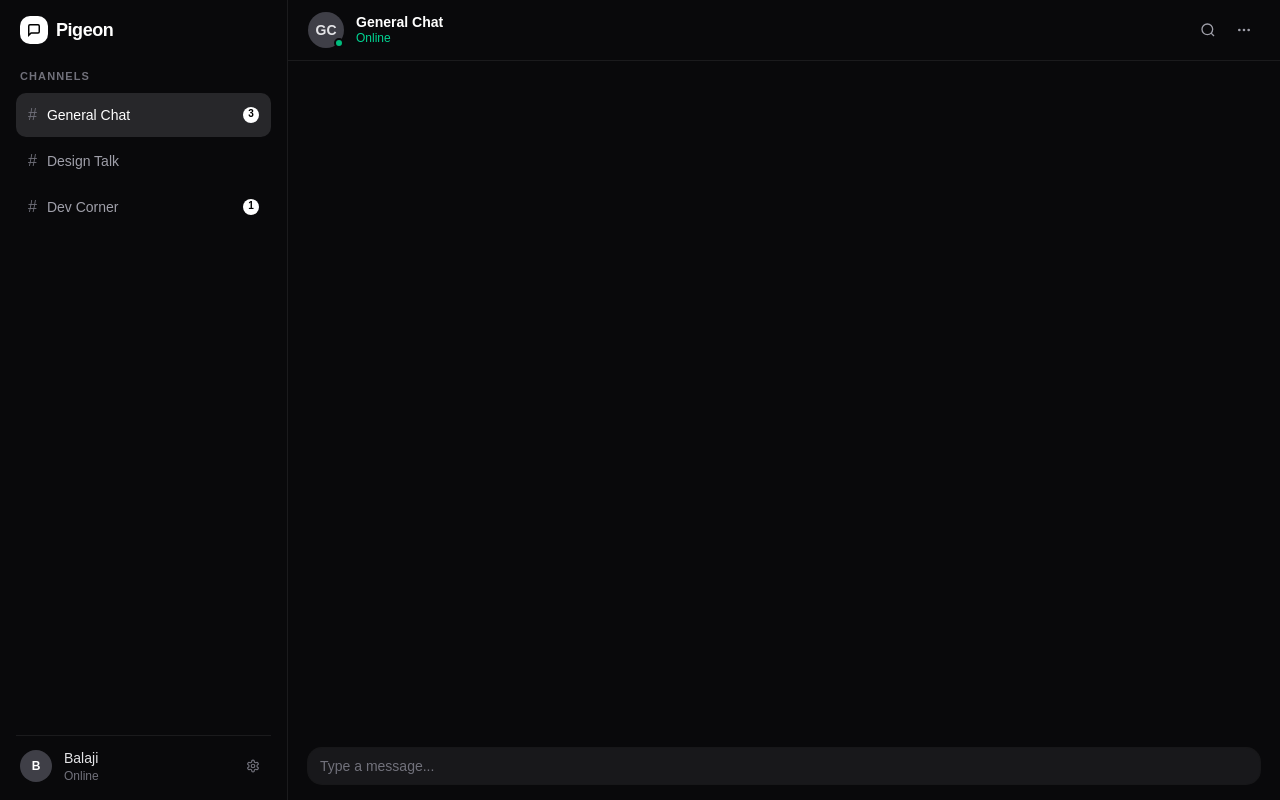
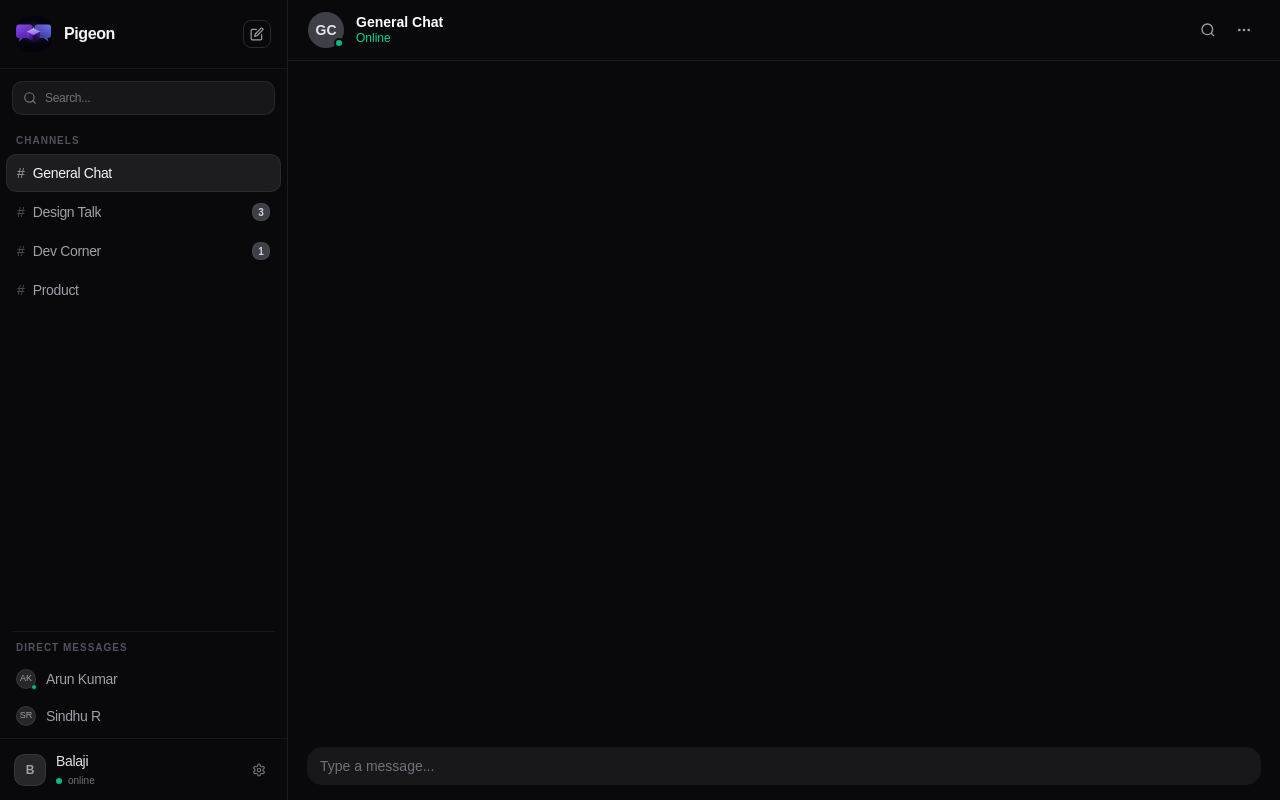
Before and after one commit to balajixog/Pigeon-Messager, a React (Vite) app in the folder client/: page / in a window 1280 px wide. Built offline with nearby package versions, Linux system fonts and the light colour scheme.

Commit message:
refactor:chatSidebar

```diff
--- a/client/src/features/chat/components/ChatSidebar.jsx
+++ b/client/src/features/chat/components/ChatSidebar.jsx
@@ -1,65 +1,371 @@
-// ChatSidebar.jsx
 import { useState } from "react";
 import { motion } from "motion/react";
 
 const rooms = [
-  { id: 1, name: "General Chat", unread: 3, active: true },
-  { id: 2, name: "Design Talk", unread: 0, active: false },
-  { id: 3, name: "Dev Corner", unread: 1, active: false },
+  { id: 1, name: "General Chat", unread: 0 },
+  { id: 2, name: "Design Talk", unread: 3 },
+  { id: 3, name: "Dev Corner", unread: 1 },
+  { id: 4, name: "Product", unread: 0 },
 ];
 
+const dms = [
+  { id: 1, name: "Arun Kumar", initials: "AK", online: true },
+  { id: 2, name: "Sindhu R", initials: "SR", online: false },
+];
+
+// viewBox is cropped to just the two bubbles + cube area (x:148 y:178 w:394 h:210)
+// so the logo fills the container instead of sitting tiny inside the original 690×790 canvas
+const PigeonLogo = () => (
+  <svg
+    viewBox="148 178 394 210"
+    xmlns="http://www.w3.org/2000/svg"
+    width="100%"
+    height="100%"
+    style={{ display: "block" }}
+  >
+    <defs>
+      <linearGradient id="pl-left-bubble" x1="0" y1="0" x2="1" y2="1">
+        <stop offset="0%" stopColor="#7C3AED" />
+        <stop offset="100%" stopColor="#4C1D95" />
+      </linearGradient>
+      <linearGradient id="pl-right-bubble" x1="1" y1="0" x2="0" y2="1">
+        <stop offset="0%" stopColor="#6366F1" />
+        <stop offset="100%" stopColor="#312E81" />
+      </linearGradient>
+      <linearGradient id="pl-cube-top" x1="0.3" y1="0" x2="0.7" y2="1">
+        <stop offset="0%" stopColor="#C4B5FD" />
+        <stop offset="100%" stopColor="#8B5CF6" />
+      </linearGradient>
+      <linearGradient id="pl-cube-left" x1="0" y1="0" x2="1" y2="1">
+        <stop offset="0%" stopColor="#7C3AED" />
+        <stop offset="100%" stopColor="#1E0A40" />
+      </linearGradient>
+      <linearGradient id="pl-cube-right" x1="1" y1="0" x2="0" y2="1">
+        <stop offset="0%" stopColor="#4C1D95" />
+        <stop offset="100%" stopColor="#0D0320" />
+      </linearGradient>
+      <linearGradient id="pl-shine" x1="0" y1="0" x2="0" y2="1">
+        <stop offset="0%" stopColor="white" stopOpacity="0.08" />
+        <stop offset="100%" stopColor="white" stopOpacity="0" />
+      </linearGradient>
+      <radialGradient id="pl-glow" cx="50%" cy="50%" r="50%">
+        <stop offset="0%" stopColor="#7C3AED" stopOpacity="0.35" />
+        <stop offset="100%" stopColor="#7C3AED" stopOpacity="0" />
+      </radialGradient>
+      <radialGradient id="pl-apex" cx="50%" cy="50%" r="50%">
+        <stop offset="0%" stopColor="#DDD6FE" stopOpacity="0.7" />
+        <stop offset="100%" stopColor="#7C3AED" stopOpacity="0" />
+      </radialGradient>
+    </defs>
+
+    <ellipse cx="340" cy="270" rx="180" ry="130" fill="url(#pl-glow)" />
+
+    {/* Left bubble */}
+    <rect
+      x="148"
+      y="178"
+      width="182"
+      height="148"
+      rx="36"
+      fill="url(#pl-left-bubble)"
+    />
+    <rect
+      x="148"
+      y="178"
+      width="182"
+      height="148"
+      rx="36"
+      fill="url(#pl-shine)"
+    />
+    <path d="M 190,326 L 175,368 L 228,326" fill="url(#pl-left-bubble)" />
+
+    {/* Right bubble */}
+    <rect
+      x="350"
+      y="178"
+      width="182"
+      height="148"
+      rx="36"
+      fill="url(#pl-right-bubble)"
+    />
+    <rect
+      x="350"
+      y="178"
+      width="182"
+      height="148"
+      rx="36"
+      fill="url(#pl-shine)"
+    />
+    <path d="M 490,326 L 505,368 L 452,326" fill="url(#pl-right-bubble)" />
+
+    {/* Cube faces */}
+    <polygon
+      points="340,220 410,258 340,296 270,258"
+      fill="url(#pl-cube-top)"
+    />
+    <polygon
+      points="270,258 340,296 340,366 270,328"
+      fill="url(#pl-cube-left)"
+    />
+    <polygon
+      points="410,258 340,296 340,366 410,328"
+      fill="url(#pl-cube-right)"
+    />
+
+    {/* Cube edges */}
+    <polyline
+      points="270,258 340,220 410,258"
+      fill="none"
+      stroke="#EDE9FE"
+      strokeWidth="1.8"
+      strokeLinecap="round"
+      strokeLinejoin="round"
+    />
+    <line
+      x1="270"
+      y1="258"
+      x2="270"
+      y2="328"
+      stroke="#A78BFA"
+      strokeWidth="0.9"
+      strokeOpacity="0.8"
+    />
+    <line
+      x1="410"
+      y1="258"
+      x2="410"
+      y2="328"
+      stroke="#6D28D9"
+      strokeWidth="0.9"
+      strokeOpacity="0.7"
+    />
+    <line
+      x1="340"
+      y1="296"
+      x2="340"
+      y2="366"
+      stroke="#7C3AED"
+      strokeWidth="0.8"
+      strokeOpacity="0.6"
+    />
+    <polyline
+      points="270,328 340,366 410,328"
+      fill="none"
+      stroke="#4C1D95"
+      strokeWidth="0.9"
+      strokeOpacity="0.7"
+    />
+
+    {/* Apex */}
+    <ellipse cx="340" cy="220" rx="16" ry="16" fill="url(#pl-apex)" />
+    <circle cx="340" cy="220" r="4" fill="#F0EEFF" />
+    <circle cx="270" cy="258" r="2.8" fill="#C4B5FD" />
+    <circle cx="410" cy="258" r="2.8" fill="#C4B5FD" />
+    <circle cx="340" cy="366" r="3" fill="#3B0764" />
+
+    {/* Shine lines */}
+    <line
+      x1="280"
+      y1="238"
+      x2="340"
+      y2="278"
+      stroke="white"
+      strokeWidth="0.4"
+      strokeOpacity="0.15"
+    />
+    <line
+      x1="272"
+      y1="258"
+      x2="340"
+      y2="275"
+      stroke="white"
+      strokeWidth="0.4"
+      strokeOpacity="0.1"
+    />
+
+    {/* Dashed orbit */}
+    <circle
+      cx="340"
+      cy="220"
+      r="28"
+      fill="none"
+      stroke="#7C3AED"
+      strokeWidth="0.5"
+      strokeOpacity="0.22"
+      strokeDasharray="2 6"
+    />
+
+    {/* Bubble borders */}
+    <rect
+      x="148"
+      y="178"
+      width="182"
+      height="148"
+      rx="36"
+      fill="none"
+      stroke="#A78BFA"
+      strokeWidth="1"
+      strokeOpacity="0.2"
+    />
+    <rect
+      x="350"
+      y="178"
+      width="182"
+      height="148"
+      rx="36"
+      fill="none"
+      stroke="#818CF8"
+      strokeWidth="1"
+      strokeOpacity="0.2"
+    />
+    <line
+      x1="330"
+      y1="178"
+      x2="350"
+      y2="178"
+      stroke="#7C3AED"
+      strokeWidth="2"
+      strokeOpacity="0.6"
+      strokeLinecap="round"
+    />
+
+    {/* Typing dots */}
+    <circle cx="205" cy="252" r="8" fill="white" fillOpacity="0.06" />
+    <circle cx="233" cy="252" r="8" fill="white" fillOpacity="0.06" />
+    <circle cx="261" cy="252" r="8" fill="white" fillOpacity="0.06" />
+    <circle cx="419" cy="252" r="8" fill="white" fillOpacity="0.06" />
+    <circle cx="447" cy="252" r="8" fill="white" fillOpacity="0.06" />
+    <circle cx="475" cy="252" r="8" fill="white" fillOpacity="0.06" />
+  </svg>
+);
+
+const EditIcon = () => (
+  <svg
+    width="14"
+    height="14"
+    viewBox="0 0 24 24"
+    fill="none"
+    stroke="currentColor"
+    strokeWidth="2"
+    strokeLinecap="round"
+    strokeLinejoin="round"
+  >
+    <path d="M11 4H4a2 2 0 0 0-2 2v14a2 2 0 0 0 2 2h14a2 2 0 0 0 2-2v-7" />
+    <path d="M18.5 2.5a2.121 2.121 0 0 1 3 3L12 15l-4 1 1-4 9.5-9.5z" />
+  </svg>
+);
+
+const SearchIcon = () => (
+  <svg
+    width="14"
+    height="14"
+    viewBox="0 0 24 24"
+    fill="none"
+    stroke="currentColor"
+    strokeWidth="2"
+    strokeLinecap="round"
+    strokeLinejoin="round"
+  >
+    <circle cx="11" cy="11" r="8" />
+    <line x1="21" y1="21" x2="16.65" y2="16.65" />
+  </svg>
+);
+
+const SettingsIcon = () => (
+  <svg
+    width="14"
+    height="14"
+    viewBox="0 0 24 24"
+    fill="none"
+    stroke="currentColor"
+    strokeWidth="2"
+  >
+    <path d="M12.22 2h-.44a2 2 0 0 0-2 2v.18a2 2 0 0 1-1 1.73l-.43.25a2 2 0 0 1-2 0l-.15-.08a2 2 0 0 0-2.73.73l-.22.38a2 2 0 0 0 .73 2.73l.15.1a2 2 0 0 1 1 1.72v.51a2 2 0 0 1-1 1.74l-.15.09a2 2 0 0 0-.73 2.73l.22.38a2 2 0 0 0 2.73.73l.15-.08a2 2 0 0 1 2 0l.43.25a2 2 0 0 1 1 1.73V20a2 2 0 0 0 2 2h.44a2 2 0 0 0 2-2v-.18a2 2 0 0 1 1-1.73l.43-.25a2 2 0 0 1 2 0l.15.08a2 2 0 0 0 2.73-.73l.22-.39a2 2 0 0 0-.73-2.73l-.15-.08a2 2 0 0 1-1-1.74v-.5a2 2 0 0 1 1-1.74l.15-.09a2 2 0 0 0 .73-2.73l-.22-.38a2 2 0 0 0-2.73-.73l-.15.08a2 2 0 0 1-2 0l-.43-.25a2 2 0 0 1-1-1.73V4a2 2 0 0 0-2-2z" />
+    <circle cx="12" cy="12" r="3" />
+  </svg>
+);
+
 function ChatSidebar() {
-  const [active, setActive] = useState(1);
+  const [activeRoom, setActiveRoom] = useState(1);
 
   return (
-    <div className="flex flex-col h-full p-4">
+    <div className="flex flex-col h-full">
       {/* Brand */}
-      <div className="flex items-center gap-2 mb-6 px-1">
-        <div className="w-7 h-7 rounded-lg bg-white flex items-center justify-center">
-          <svg
-            width="14"
-            height="14"
-            viewBox="0 0 24 24"
-            fill="none"
-            stroke="black"
-            strokeWidth="2.5"
-          >
-            <path d="M21 15a2 2 0 0 1-2 2H7l-4 4V5a2 2 0 0 1 2-2h14a2 2 0 0 1 2 2z" />
-          </svg>
+      <div className="flex items-center gap-3 px-4 py-4 border-b border-zinc-800/50">
+        {/* Logo — dark bg so gradients render correctly, cropped viewBox fills container */}
+        <div className="w-9 h-9 rounded-xl overflow-hidden flex-shrink-0 bg-[#04040D]">
+          <PigeonLogo />
         </div>
-        <span className="text-lg font-bold tracking-tight">Pigeon</span>
+
+        {/* App name — plain semibold, no italic */}
+        <span className="flex-1 text-base font-semibold text-zinc-100 tracking-tight">
+          Pigeon
+        </span>
+
+        {/* Compose */}
+        <button
+          className="w-7 h-7 rounded-md flex items-center justify-center text-zinc-400
+            border border-zinc-700/60 hover:bg-zinc-800 hover:text-zinc-200 transition-colors flex-shrink-0"
+          aria-label="New message"
+        >
+          <EditIcon />
+        </button>
       </div>
 
-      {/* Section label */}
-      <p className="text-[11px] font-semibold text-zinc-500 uppercase tracking-widest px-1 mb-2">
+      {/* Search */}
+      <div className="px-3 pt-3 pb-1.5">
+        <div className="flex items-center gap-2 bg-zinc-800/50 border border-zinc-700/40 rounded-lg px-2.5 py-2 cursor-text">
+          <span className="text-zinc-500">
+            <SearchIcon />
+          </span>
+          <span className="text-xs text-zinc-500 tracking-tight">
+            Search...
+          </span>
+        </div>
+      </div>
+
+      {/* Channels label */}
+      <p className="text-[10px] font-semibold text-zinc-600 uppercase tracking-widest px-4 pt-3 pb-1.5">
         Channels
       </p>
 
       {/* Room list */}
-      <div className="space-y-0.5 flex-1">
+      <div className="flex-1 px-1.5 flex flex-col gap-px overflow-y-auto">
         {rooms.map((room, i) => (
           <motion.button
             key={room.id}
-            initial={{ opacity: 0, x: -10 }}
+            initial={{ opacity: 0, x: -8 }}
             animate={{ opacity: 1, x: 0 }}
-            transition={{ delay: i * 0.05 }}
-            onClick={() => setActive(room.id)}
+            transition={{ delay: i * 0.04, duration: 0.2 }}
+            onClick={() => setActiveRoom(room.id)}
             className={`
-              w-full flex items-center justify-between px-3 py-2.5 rounded-lg text-sm
-              transition-colors duration-150 text-left
+              w-full flex items-center justify-between px-2.5 py-2 rounded-lg text-left
+              border transition-colors duration-150
               ${
-                active === room.id
-                  ? "bg-zinc-800 text-white"
-                  : "text-zinc-400 hover:bg-zinc-800/50 hover:text-zinc-200"
+                activeRoom === room.id
+                  ? "bg-zinc-800/70 border-zinc-700/40 text-zinc-100"
+                  : "border-transparent text-zinc-400 hover:bg-zinc-800/40 hover:text-zinc-200"
               }
             `}
           >
-            <div className="flex items-center gap-2.5">
-              <span className="text-zinc-500 text-base">#</span>
-              <span className="font-medium">{room.name}</span>
+            <div className="flex items-center gap-2 min-w-0">
+              <span
+                className={`text-sm flex-shrink-0 ${activeRoom === room.id ? "text-zinc-400" : "text-zinc-600"}`}
+              >
+                #
+              </span>
+              <span
+                className={`text-sm truncate tracking-tight ${activeRoom === room.id ? "font-medium" : "font-normal"}`}
+              >
+                {room.name}
+              </span>
             </div>
             {room.unread > 0 && (
-              <span className="bg-white text-black text-[10px] font-bold w-4 h-4 rounded-full flex items-center justify-center">
+              <span
+                className="text-[10px] font-semibold min-w-[18px] h-[18px] rounded-md
+                bg-zinc-700 border border-zinc-600/50 text-zinc-300
+                flex items-center justify-center px-1 flex-shrink-0 tabular-nums"
+              >
                 {room.unread}
               </span>
             )}
@@ -67,27 +373,68 @@ function ChatSidebar() {
         ))}
       </div>
 
+      {/* Divider */}
+      <div className="h-px bg-zinc-800/50 mx-3 my-2" />
+
+      {/* DMs label */}
+      <p className="text-[10px] font-semibold text-zinc-600 uppercase tracking-widest px-4 pb-1.5">
+        Direct Messages
+      </p>
+
+      {/* DM list */}
+      <div className="px-1.5 flex flex-col gap-px mb-1">
+        {dms.map((dm, i) => (
+          <motion.button
+            key={dm.id}
+            initial={{ opacity: 0, x: -8 }}
+            animate={{ opacity: 1, x: 0 }}
+            transition={{ delay: 0.16 + i * 0.04, duration: 0.2 }}
+            className="w-full flex items-center gap-2.5 px-2.5 py-2 rounded-lg
+              text-left text-zinc-400 hover:bg-zinc-800/40 hover:text-zinc-200
+              transition-colors duration-150"
+          >
+            <div className="relative flex-shrink-0">
+              <div
+                className="w-5 h-5 rounded-full bg-zinc-800 border border-zinc-700/60
+                flex items-center justify-center text-[9px] font-medium text-zinc-400"
+              >
+                {dm.initials}
+              </div>
+              {dm.online && (
+                <span
+                  className="absolute -bottom-px -right-px w-1.5 h-1.5 rounded-full bg-emerald-500
+                  border-[1.5px] border-zinc-900"
+                />
+              )}
+            </div>
+            <span className="text-sm tracking-tight">{dm.name}</span>
+          </motion.button>
+        ))}
+      </div>
+
       {/* User footer */}
-      <div className="border-t border-zinc-800/60 pt-3 mt-3 flex items-center gap-3 px-1">
-        <div className="w-8 h-8 rounded-full bg-zinc-700 flex items-center justify-center text-xs font-semibold shrink-0">
+      <div className="border-t border-zinc-800/50 px-3.5 py-3 flex items-center gap-2.5">
+        <div
+          className="w-8 h-8 rounded-lg bg-zinc-800 border border-zinc-700/60
+          flex items-center justify-center text-xs font-semibold text-zinc-400 flex-shrink-0"
+        >
           B
         </div>
         <div className="flex-1 min-w-0">
-          <p className="text-sm font-medium text-zinc-200 truncate">Balaji</p>
-          <p className="text-xs text-zinc-500">Online</p>
+          <p className="text-sm font-medium text-zinc-200 tracking-tight truncate">
+            Balaji
+          </p>
+          <div className="flex items-center gap-1.5 mt-0.5">
+            <span className="w-1.5 h-1.5 rounded-full bg-emerald-500 flex-shrink-0" />
+            <span className="text-[10px] text-zinc-500">online</span>
+          </div>
         </div>
-        <button className="w-7 h-7 rounded-md hover:bg-zinc-800 flex items-center justify-center text-zinc-500 hover:text-zinc-300 transition-colors shrink-0">
-          <svg
-            width="14"
-            height="14"
-            viewBox="0 0 24 24"
-            fill="none"
-            stroke="currentColor"
-            strokeWidth="2"
-          >
-            <path d="M12.22 2h-.44a2 2 0 0 0-2 2v.18a2 2 0 0 1-1 1.73l-.43.25a2 2 0 0 1-2 0l-.15-.08a2 2 0 0 0-2.73.73l-.22.38a2 2 0 0 0 .73 2.73l.15.1a2 2 0 0 1 1 1.72v.51a2 2 0 0 1-1 1.74l-.15.09a2 2 0 0 0-.73 2.73l.22.38a2 2 0 0 0 2.73.73l.15-.08a2 2 0 0 1 2 0l.43.25a2 2 0 0 1 1 1.73V20a2 2 0 0 0 2 2h.44a2 2 0 0 0 2-2v-.18a2 2 0 0 1 1-1.73l.43-.25a2 2 0 0 1 2 0l.15.08a2 2 0 0 0 2.73-.73l.22-.39a2 2 0 0 0-.73-2.73l-.15-.08a2 2 0 0 1-1-1.74v-.5a2 2 0 0 1 1-1.74l.15-.09a2 2 0 0 0 .73-2.73l-.22-.38a2 2 0 0 0-2.73-.73l-.15.08a2 2 0 0 1-2 0l-.43-.25a2 2 0 0 1-1-1.73V4a2 2 0 0 0-2-2z" />
-            <circle cx="12" cy="12" r="3" />
-          </svg>
+        <button
+          className="w-7 h-7 rounded-md flex items-center justify-center
+            text-zinc-500 hover:bg-zinc-800 hover:text-zinc-300 transition-colors flex-shrink-0"
+          aria-label="Settings"
+        >
+          <SettingsIcon />
         </button>
       </div>
     </div>
```
